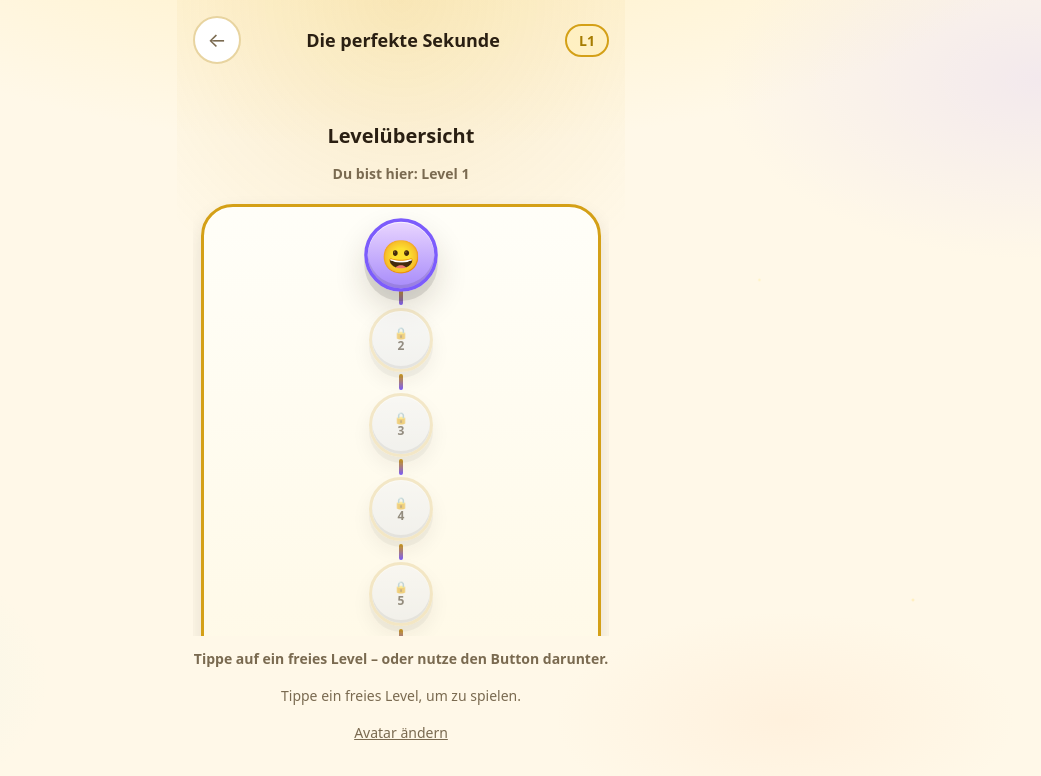
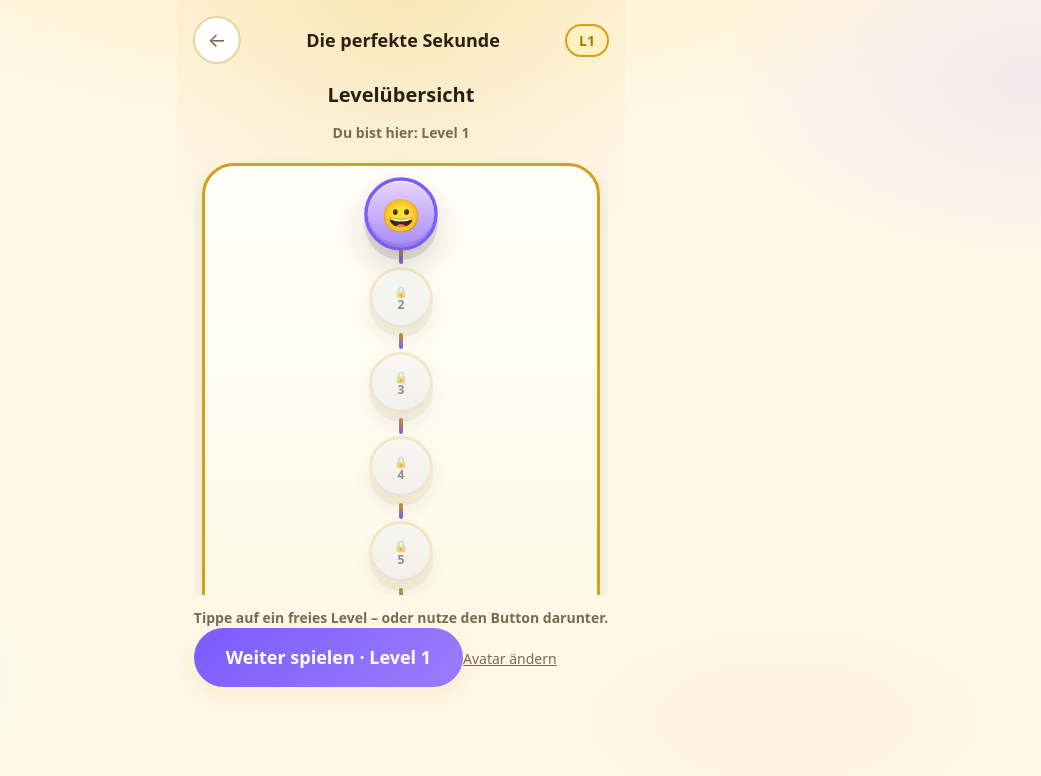
Before and after one commit to TE-Tools/TE-Mini-Games, a React (Vite) app: page /play/perfect-second in a window 1280 px wide. Shown: the top 776 px of the page, without its empty margins (239-1280 px from the left). Built offline with nearby package versions, Linux system fonts and the light colour scheme; no server answers.

Commit message:
fix: Perfect Second always shows level overview + Weiter button

```diff
--- a/src/pages/play/PerfectSecondPage.tsx
+++ b/src/pages/play/PerfectSecondPage.tsx
@@ -48,9 +48,10 @@ export function PerfectSecondPage() {
         ])
         if (!cancelled) {
           setLevel(progress.currentLevel)
-          setHighest(progress.highestLevel)
+          setHighest(Math.max(progress.highestLevel, progress.currentLevel))
           setAvatarId(profile.avatar)
           setConfig(createPerfectSecondLevel(progress.currentLevel))
+          setPhase('map')
         }
       } finally {
         if (!cancelled) setLoading(false)
@@ -196,7 +197,7 @@ export function PerfectSecondPage() {
       </header>
 
       {phase === 'map' && (
-        <section className={styles.ready}>
+        <section className={styles.mapScreen}>
           <LevelMap
             currentLevel={level}
             highestLevel={highest}
@@ -204,7 +205,9 @@ export function PerfectSecondPage() {
             onSelectLevel={selectLevel}
             gameLabel="Die perfekte Sekunde"
           />
-          <p className={styles.hint}>Tippe ein freies Level, um zu spielen.</p>
+          <button type="button" className={styles.primaryBtn} onClick={() => selectLevel(level)}>
+            Weiter spielen · Level {level}
+          </button>
           <Link to="/profile" className={styles.homeLink}>
             Avatar ändern
           </Link>
@@ -223,9 +226,14 @@ export function PerfectSecondPage() {
               Du brauchst {config.hitsRequired} Treffer hintereinander in der Toleranz.
             </p>
           )}
-          {hitsDone > 0 && <p className={styles.record}>✓ Treffer {hitsDone} geschafft – weiter so!</p>}
+          {hitsDone > 0 && (
+            <p className={styles.record}>✓ Treffer {hitsDone} geschafft – weiter so!</p>
+          )}
           <button type="button" className={styles.primaryBtn} onClick={startTimer}>
             {hitsDone > 0 ? 'Nächster Treffer' : 'Start'}
+          </button>
+          <button type="button" className={styles.secondaryBtn} onClick={() => setPhase('map')}>
+            Zur Übersicht
           </button>
         </section>
       )}
@@ -248,10 +256,12 @@ export function PerfectSecondPage() {
           ) : (
             <p className={styles.muted}>Daneben – versuch’s nochmal</p>
           )}
-          <p className={styles.resultTime}>Abweichung {formatTime(scoreResult.absoluteDeviation)}</p>
-          <p className={styles.stars}>{'\u2b50'.repeat(scoreResult.stars) || '\u2014'}</p>
+          <p className={styles.resultTime}>
+            Abweichung {formatTime(scoreResult.absoluteDeviation)}
+          </p>
+          <p className={styles.stars}>{'⭐'.repeat(scoreResult.stars) || '—'}</p>
           <p className={styles.scoreLine}>
-            <strong>{scoreResult.score}</strong> Punkte \u00b7 <strong>+{scoreResult.xp}</strong> XP
+            <strong>{scoreResult.score}</strong> Punkte · <strong>+{scoreResult.xp}</strong> XP
           </p>
           {milestoneXp > 0 && (
             <p className={styles.record}>🎉 Meilenstein-Bonus +{milestoneXp} XP!</p>
@@ -272,7 +282,7 @@ export function PerfectSecondPage() {
               Noch einmal
             </button>
             <button type="button" className={styles.secondaryBtn} onClick={() => setPhase('map')}>
-              Zur Karte
+              Zur Übersicht
             </button>
           </div>
           <Link to="/" className={styles.homeLink}>
```
